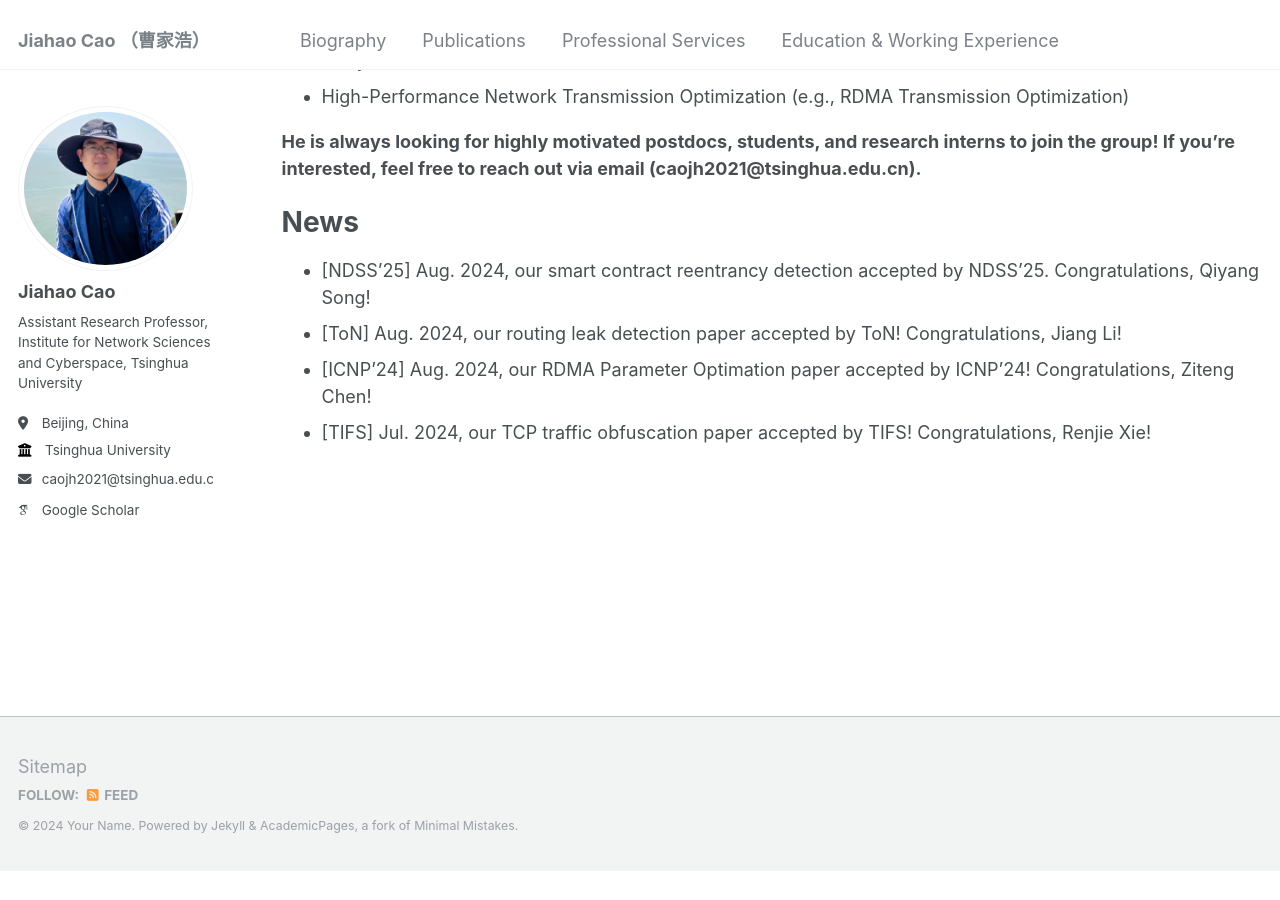
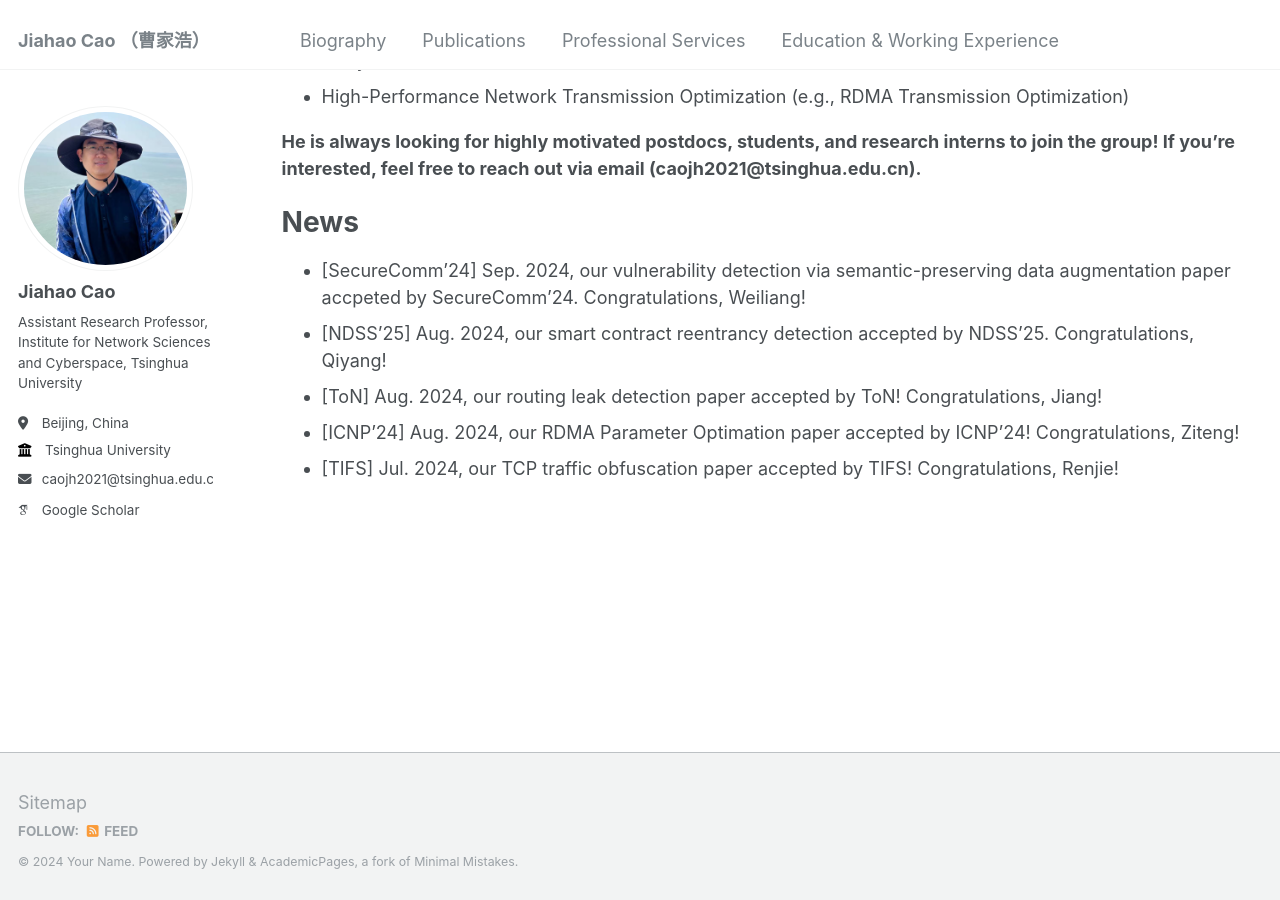
Before and after one commit to caojh15/caojh15.github.io, a Jekyll site: the page built from _pages/about.md, in a window 1280 px wide and 900 px high, scrolled down 616 px. Built offline with Jekyll 4.4.1, drawn with Linux system fonts in a browser that asks for light colours; some web fonts are replaced; before the commit the page ends 1488 px from its top, so only the background shows below that.

Commit message:
Update about.md

```diff
--- a/_pages/about.md
+++ b/_pages/about.md
@@ -20,7 +20,8 @@ His current interests mainly focus on the following domains:
 **He is always looking for highly motivated postdocs, students, and research interns to join the group! If you're interested, feel free to reach out via email (caojh2021@tsinghua.edu.cn).**
 
 # News
-- [NDSS'25] Aug. 2024, our smart contract reentrancy detection accepted by NDSS'25. Congratulations, Qiyang Song!
-- [ToN] Aug. 2024, our routing leak detection paper accepted by ToN! Congratulations, Jiang Li!
-- [ICNP'24] Aug. 2024, our RDMA Parameter Optimation paper accepted by ICNP'24! Congratulations, Ziteng Chen!
-- [TIFS] Jul. 2024, our TCP traffic obfuscation paper accepted by TIFS! Congratulations, Renjie Xie!
+- [SecureComm'24] Sep. 2024, our vulnerability detection via semantic-preserving data augmentation paper accpeted by SecureComm'24. Congratulations, Weiliang!
+- [NDSS'25] Aug. 2024, our smart contract reentrancy detection accepted by NDSS'25. Congratulations, Qiyang!
+- [ToN] Aug. 2024, our routing leak detection paper accepted by ToN! Congratulations, Jiang!
+- [ICNP'24] Aug. 2024, our RDMA Parameter Optimation paper accepted by ICNP'24! Congratulations, Ziteng!
+- [TIFS] Jul. 2024, our TCP traffic obfuscation paper accepted by TIFS! Congratulations, Renjie!
```
